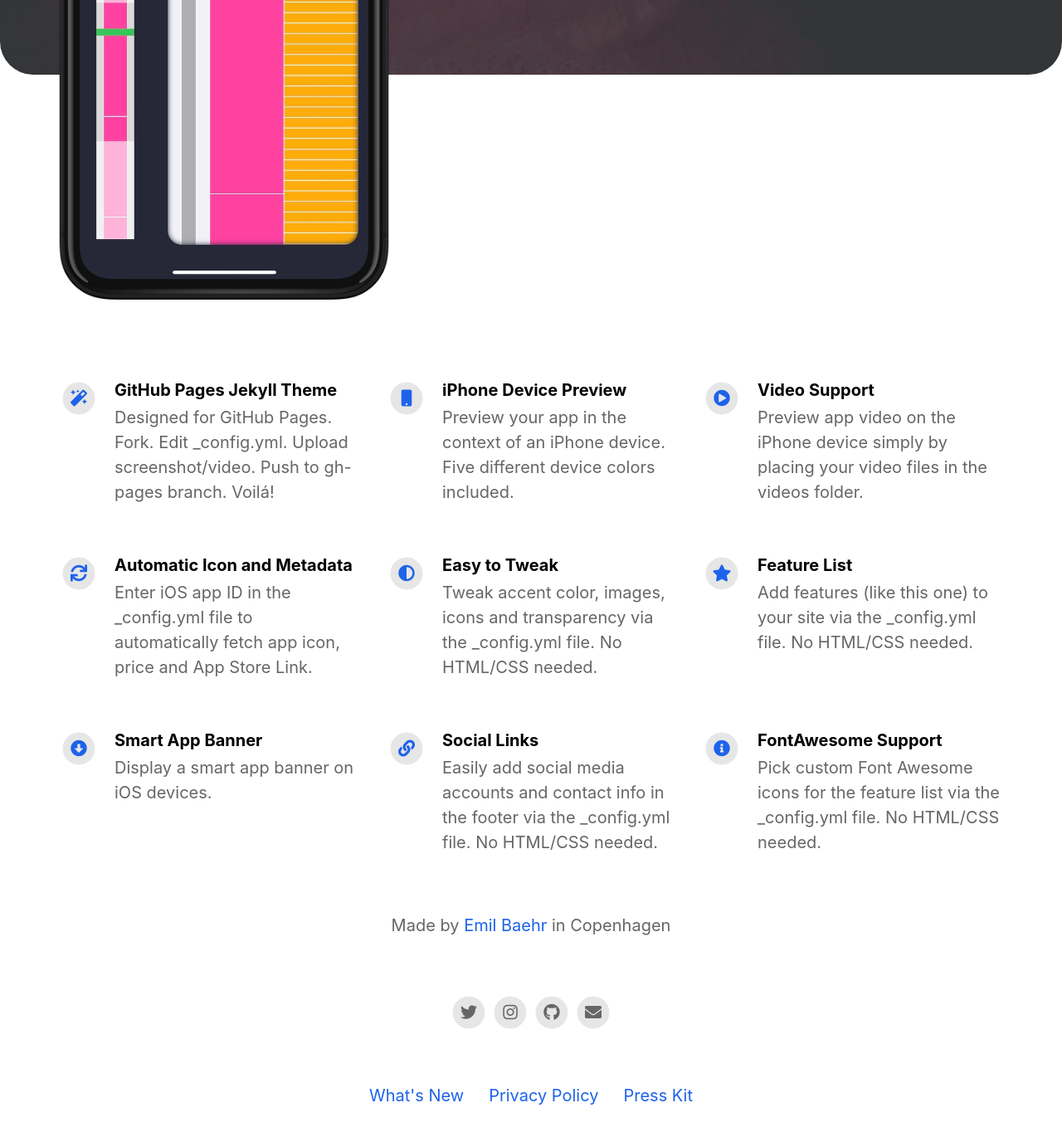
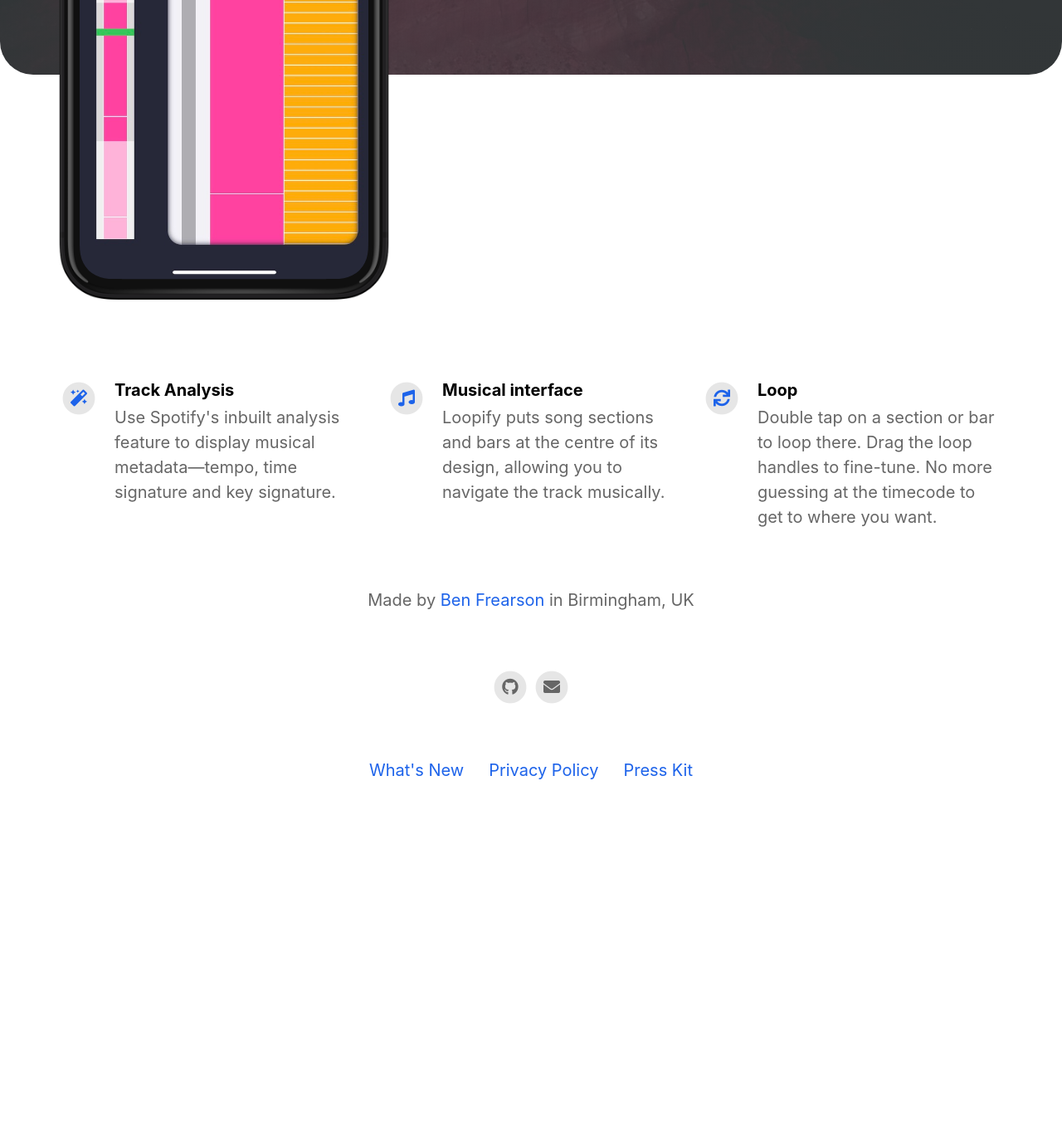
Before and after one commit to bfrearson/loopifyApp, a Jekyll site: the page built from index.html, in a window 1280 px wide and 1400 px high, scrolled down 624 px. Shown: the top 1370 px of the window at 83% size. Built offline with Jekyll 4.4.1, drawn with Linux system fonts in a browser that asks for light colours; nearby versions of some CDN libraries; after the commit the page ends 1632 px from its top, so only the background shows below that; some of the changed text lies outside the part shown.

Commit message:
add metadata

```diff
--- a/_config.yml
+++ b/_config.yml
@@ -1,33 +1,33 @@
 #page title
-page_title                                :                                           # Automatically populates with app name if not set and if iOS app ID is set. Otherwise enter manually.
+page_title                                : Loopify                                          # Automatically populates with app name if not set and if iOS app ID is set. Otherwise enter manually.
 
 # App Info
-ios_app_id                                : 1234793120                                # Required. Enter iOS app ID to automatically populate name, price and icons (e.g. 718043190).
-ios_app_country                           : us                                        # Required outside USA. Enter 2 letter country code as in https://en.wikipedia.org/wiki/ISO_3166-1_alpha-2
+ios_app_id                                :                                 # Required. Enter iOS app ID to automatically populate name, price and icons (e.g. 718043190).
+ios_app_country                           :                                         # Required outside USA. Enter 2 letter country code as in https://en.wikipedia.org/wiki/ISO_3166-1_alpha-2
 
 appstore_link                             :                                           # Automatically populates if not set and if iOS app ID is set. Otherwise enter manually.
 playstore_link                            :                                           # Enter Google Play Store URL.
 presskit_download_link                    : https://emilbaehr.com                                          # Enter a link to downloadable file or (e.g. public Dropbox link to a .zip file).
                                                                                       # Or upload your press kit file to assets and set path accordingly (e.g. "assets/your_press_kit.zip").
 
-app_icon                                  : # assets/appicon.png                      # Automatically populates if not set and if iOS app ID is set.  Otherwise enter path to icon file manually.
-app_name                                  :                                           # Automatically populates if not set and if iOS app ID is set.  Otherwise enter manually.
+app_icon                                  : assets/appicon.png                      # Automatically populates if not set and if iOS app ID is set.  Otherwise enter path to icon file manually.
+app_name                                  : Loopify                                          # Automatically populates if not set and if iOS app ID is set.  Otherwise enter manually.
 app_price                                 :                                           # Automatically populates if not set and if iOS app ID is set.  Otherwise enter manually.
-app_description                           : Write a short tagline for your app.
+app_description                           : Intuitive UI for looping a song with Spotify
 
-enable_smart_app_banner                   : true                                      # Set to true to show a smart app banner at top of page on mobile devices.
+enable_smart_app_banner                   : false                                      # Set to true to show a smart app banner at top of page on mobile devices.
 
 
 
 # Information About Yourself
-your_name                                 : Emil Baehr
-your_link                                 : https://emilbaehr.com
-your_city                                 : Copenhagen
-email_address                             : emil.baehr@gmail.com
+your_name                                 : Ben Frearson
+your_link                                 : https://benfrearson.github.io
+your_city                                 : Birmingham, UK
+email_address                             : loopify@icloud.com
 facebook_username                         :
-instagram_username                        : ebaehr
-twitter_username                          : ebaehr
-github_username                           : emilbaehr
+instagram_username                        :
+twitter_username                          :
+github_username                           : bfrearson
 youtube_username                          :
 
 
@@ -35,41 +35,17 @@ youtube_username                          :
 # Feature List                            Edit, add or remove features to be presented.
 features                                  :
 
-  - title                                 : GitHub Pages Jekyll Theme
-    description                           : Designed for GitHub Pages. Fork. Edit _config.yml. Upload screenshot/video. Push to gh-pages branch. Voilá!
+  - title                                 : Track Analysis
+    description                           : Use Spotify's inbuilt analysis feature to display musical metadata—tempo, time signature and key signature.
     fontawesome_icon_name                 : magic
 
-  - title                                 : iPhone Device Preview
-    description                           : Preview your app in the context of an iPhone device. Five different device colors included.
-    fontawesome_icon_name                 : mobile
+  - title                                 : Musical interface
+    description                           : Loopify puts song sections and bars at the centre of its design, allowing you to navigate the track musically.
+    fontawesome_icon_name                 : music
 
-  - title                                 : Video Support
-    description                           : Preview app video on the iPhone device simply by placing your video files in the videos folder.
-    fontawesome_icon_name                 : play-circle
-
-  - title                                 : Automatic Icon and Metadata
-    description                           : Enter iOS app ID in the _config.yml file to automatically fetch app icon, price and App Store Link.
+  - title                                 : Loop
+    description                           : Double tap on a section or bar to loop there. Drag the loop handles to fine-tune. No more guessing at the timecode to get to where you want.
     fontawesome_icon_name                 : sync
-
-  - title                                 : Easy to Tweak
-    description                           : Tweak accent color, images, icons and transparency via the _config.yml file. No HTML/CSS needed.
-    fontawesome_icon_name                 : adjust
-
-  - title                                 : Feature List
-    description                           : Add features (like this one) to your site via the _config.yml file. No HTML/CSS needed.
-    fontawesome_icon_name                 : star
-
-  - title                                 : Smart App Banner
-    description                           : Display a smart app banner on iOS devices.
-    fontawesome_icon_name                 : arrow-alt-circle-down
-
-  - title                                 : Social Links
-    description                           : Easily add social media accounts and contact info in the footer via the _config.yml file. No HTML/CSS needed.
-    fontawesome_icon_name                 : link
-
-  - title                                 : FontAwesome Support
-    description                           : Pick custom Font Awesome icons for the feature list via the _config.yml file. No HTML/CSS needed.
-    fontawesome_icon_name                 : info-circle
 
   - title                                 : # New Feature Title
     description                           : # New Feature Description
```
